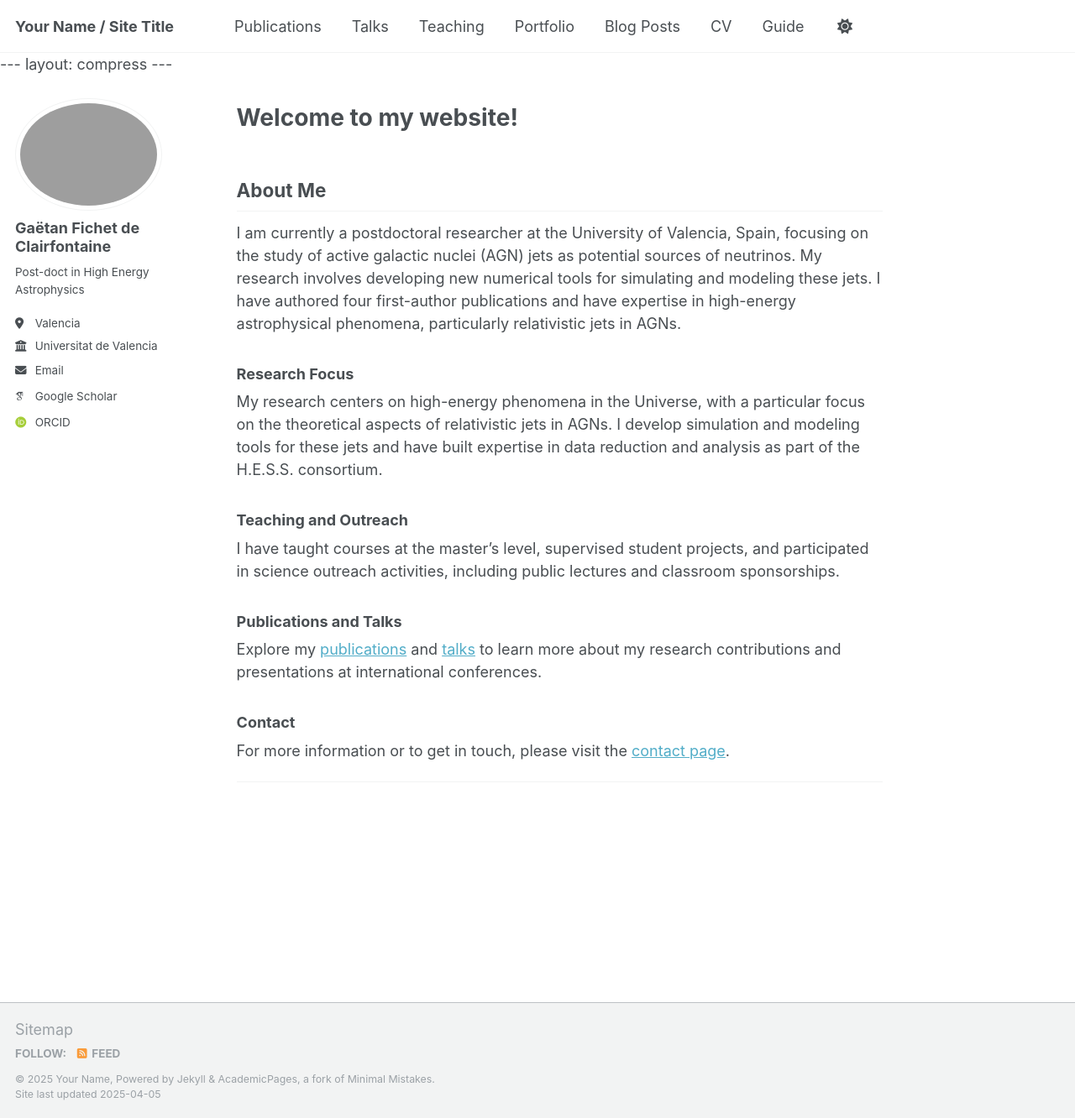
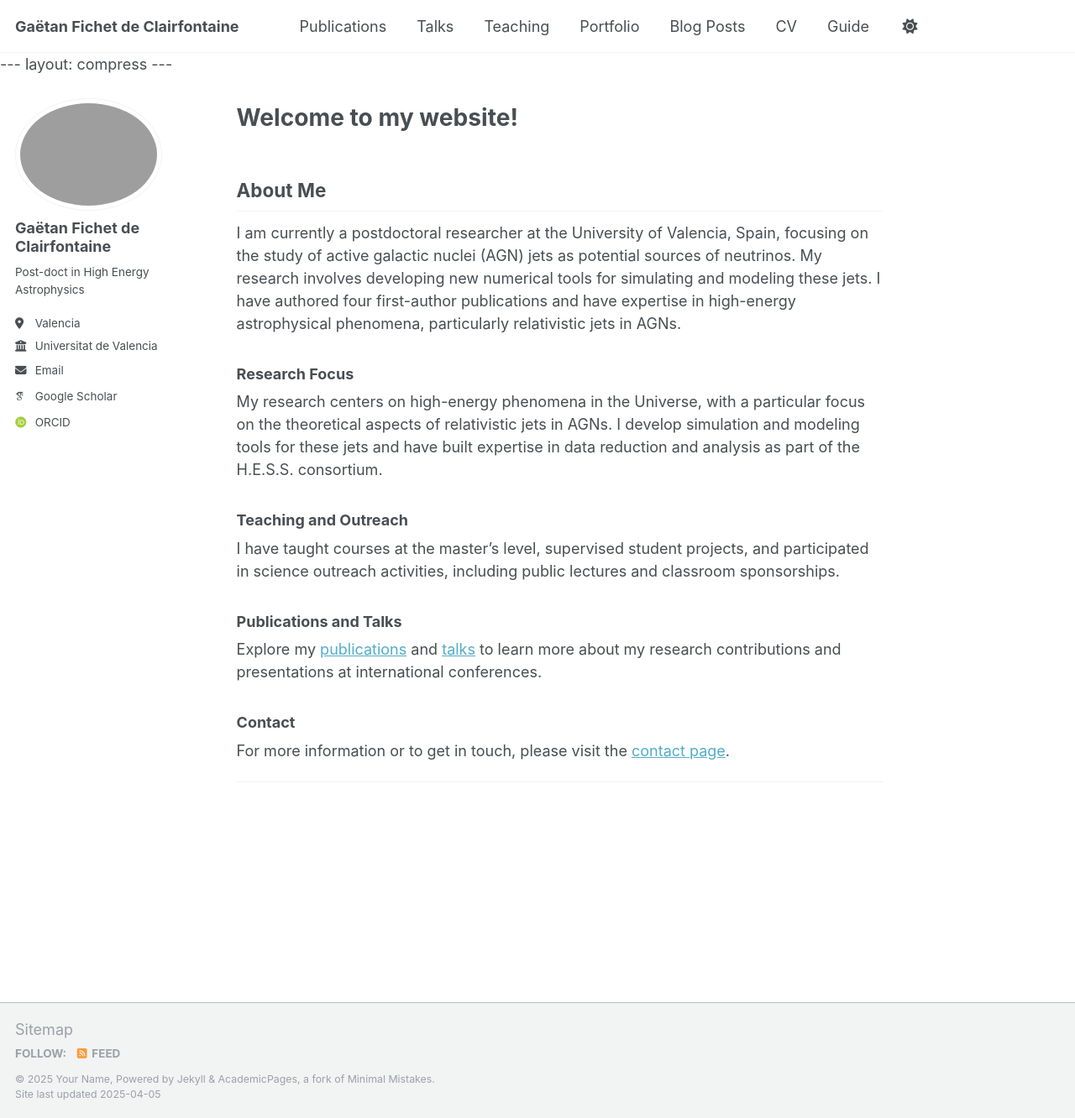
Before and after one commit to GFichetDC/my-website, a Jekyll site: the page built from _pages/about.md, in a window 1280 px wide and 1332 px high. Shown: the whole window at 84% size. Built offline with Jekyll 4.4.1, drawn with Linux system fonts in a browser that asks for light colours; some web fonts are replaced.

Commit message:
Add files

```diff
--- a/_config.yml
+++ b/_config.yml
@@ -9,13 +9,13 @@
 # Basic Site Settings
 locale                   : "en-US"
 site_theme               : "default"
-title                    : "Your Name / Site Title"
+title                    : "Gaëtan Fichet de Clairfontaine"
 title_separator          : "-"
 name                     : &name "Your Name"
 description              : &description "personal description"
-url                      : https://academicpages.github.io # the base hostname & protocol for your site e.g. "https://[your GitHub username].github.io"
+url                      : https://gfichetdc.github.io # the base hostname & protocol for your site e.g. "https://[your GitHub username].github.io"
 baseurl                  : "" # the subpath of your site, e.g. "/blog"
-repository               : "academicpages/academicpages.github.io"
+repository               : "my-website/my-website.github.io"
 
 # Site Author - The following control what appear as part of the author content on the side bar.
 #               If a field is blank the icon and link will not appear, otherwise it will be shown.
```
